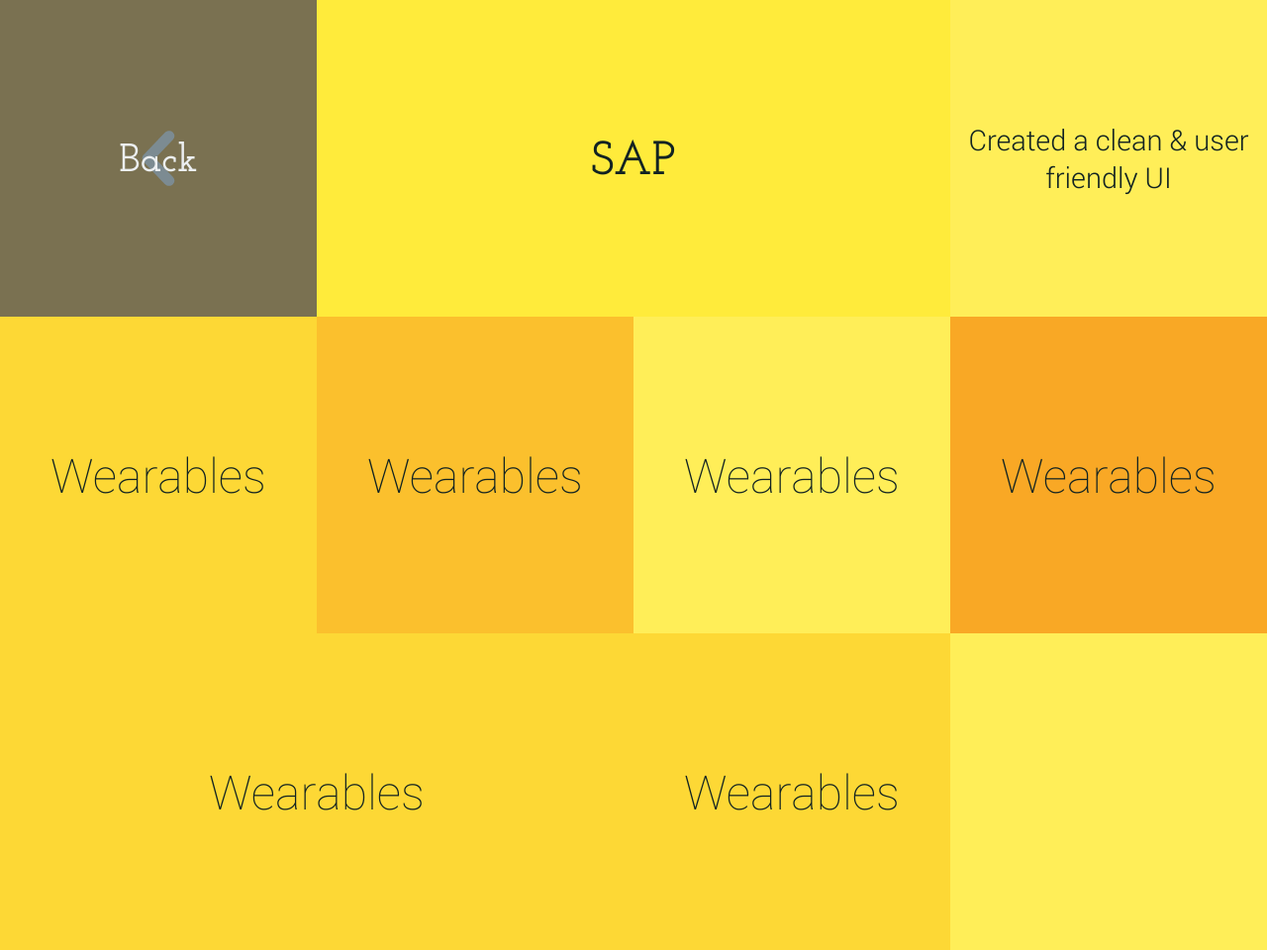
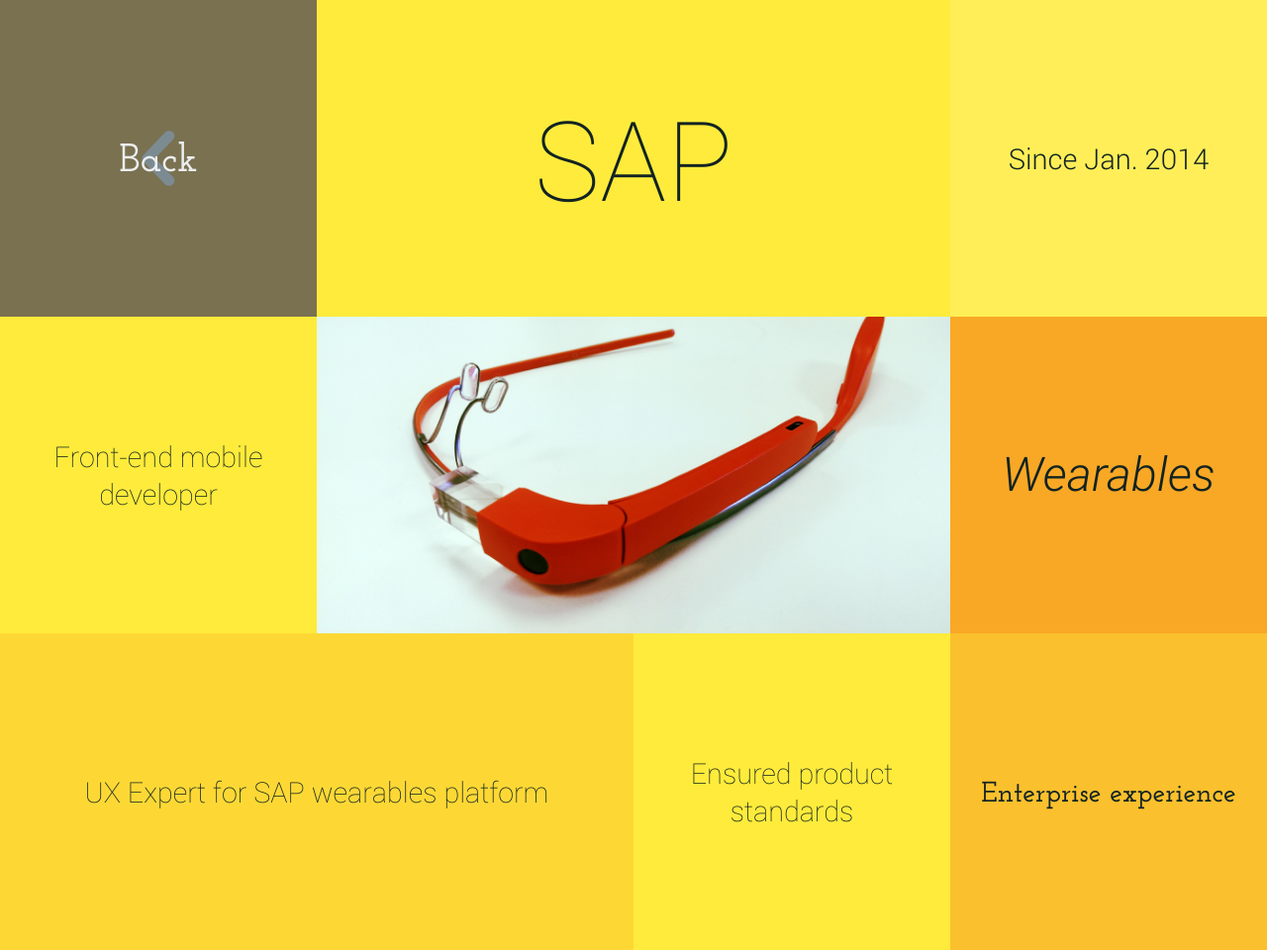
Before and after one commit to boyanghu/WebSite2014, a plain HTML site: page pages/sap.html in a window 1280 px wide. Shown: the whole page at 99% size. Drawn offline with nearby package versions, Linux system fonts and the light colour scheme.

Commit message:
finish sap page

```diff
--- a/pages/sap.html
+++ b/pages/sap.html
@@ -18,28 +18,33 @@
         </div>
     </div>
     <div class="grid_content w2 h1 y2">
-        <p class="center_text medium bold black">SAP</p>
+        <p class="center_text big thin black">SAP</p>
     </div>
     <div class="grid_content w1 h1 y1">
-        <p class="center_text small light black">Created a clean & user friendly UI</p>
+        <p class="center_text small light black">Since Jan. 2014</p>
     </div>
-    <div class="grid_content w1 h1 y3">
-        <p class="center_text medium thin black">Wearables</p>
+    <div class="grid_content w1 h1 y2">
+        <p class="center_text small thin black">Front-end mobile developer</p>
+    </div>
+	<div id="augmented" class="grid_content clickable w2 h1">
+        <div class="grid_content_hover">
+            <div class="grid_description">Augmented Reality</div>
+        </div>
+    </div>
+    <div class="grid_content w1 h1 y5">
+        <p class="center_text medium thin black italic">Wearables</p>
+    </div>
+    <div class="grid_content w2 h1 y3 clickable">
+        <p class="center_text small thin black">UX Expert for SAP wearables platform</p>
+		<div class="grid_content_hover">
+			<div class="grid_description">Check it out!</div>
+		</div>
+	</div>
+    <div class="grid_content w1 h1 y2">
+        <p class="center_text small thin black">Ensured product standards</p>
     </div>
     <div class="grid_content w1 h1 y4">
-        <p class="center_text medium thin black">Wearables</p>
-    </div>
-    <div class="grid_content w1 h1 y1">
-        <p class="center_text medium thin black">Wearables</p>
-    </div>
-    <div class="grid_content w2 h1 y3">
-        <p class="center_text medium thin black">Wearables</p>
-    </div>
-    <div class="grid_content w1 h1 y5">
-        <p class="center_text medium thin black">Wearables</p>
-    </div>
-    <div class="grid_content w1 h1 y3">
-        <p class="center_text medium thin black">Wearables</p>
+        <p class="center_text small bold black">Enterprise experience</p>
     </div>
 </div>
 </body>
```
Also changed, not shown: pages/men.html (+2 -2 lines).
